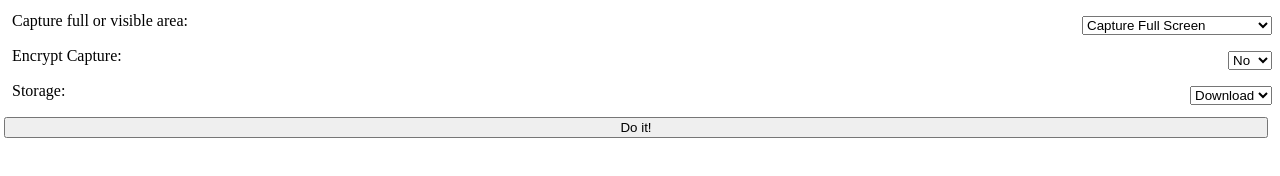
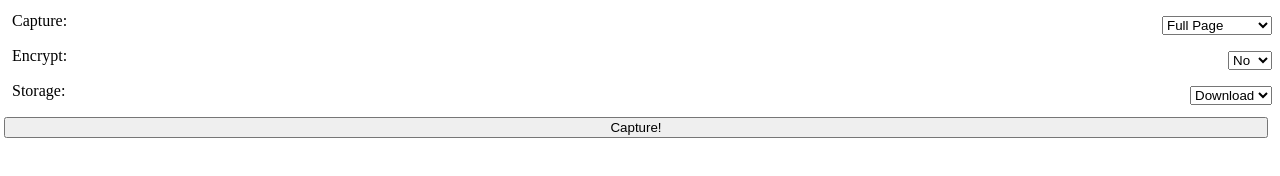
Before and after one commit to grafie/acceptum, a browser extension: page firefox/addon/browser_action/save-page.html in a window 1280 px wide. Drawn offline with Linux system fonts and the light colour scheme.

Commit message:
fix(labels): update english to make more sense to muggles

```diff
--- a/firefox/addon/browser_action/save-page.html
+++ b/firefox/addon/browser_action/save-page.html
@@ -28,15 +28,15 @@
 
 <body>
   <div>
-    <label>Capture full or visible area:</label>
+    <label>Capture:</label>
     <select id="captureAreaSetting">
-      <option value="full">Capture Full Screen</option>
-      <option value="visible">Capture Visible Screen Area</option>
+      <option value="full">Full Page</option>
+      <option value="visible">Visible Section</option>
       <!--<option value="pdf">Save page as PDF</option>-->
     </select>
   </div>
   <div>
-    <label>Encrypt Capture:</label>
+    <label>Encrypt:</label>
     <select id="captureEncryptionSetting">
       <option value="none">No</option>
       <option value="encrypt">Yes</option>
@@ -52,7 +52,7 @@
       <!--<option value="database">Store in browser</option>-->
     </select>
   </div>
-  <button id="doitbutton" type="button">Do it!</button>
+  <button id="doitbutton" type="button">Capture!</button>
   <script src="save-page.js"></script>
 </body>
 
--- a/firefox/addon/browser_action/save-page.js
+++ b/firefox/addon/browser_action/save-page.js
@@ -1,13 +1,13 @@
 //https://github.com/ogt/slugify-url/
 function slugify(url) {
-	var sanitized = url.substr(0, url.indexOf('?') || url.length);
+	var sanitized = url.substr(0, url.indexOf('?') === -1 ? url.length : url.indexOf('?'));
   sanitized = sanitized.replace(/^[\w]+:\/\//, '');
 	sanitized = sanitized.replace(/[\w\-_\.]+(:[^@]+)?@/, '');
 	sanitized = sanitized.replace(/\//g, '!');
   sanitized = sanitized.replace(/[<>:"/\\|?*]/g, '!');
 	sanitized = sanitized.replace(new RegExp('[!]{2,}','g'),'!');
 	sanitized = sanitized.replace(new RegExp('[!]$'),'');
-	sanitized = sanitized.substr(0, 64);
+	sanitized = sanitized.substr(0, 128);
 	return sanitized;
 }
 
--- a/firefox/addon/content_scripts/html-to-image.js
+++ b/firefox/addon/content_scripts/html-to-image.js
@@ -38,7 +38,7 @@
 
     ctx.clearRect(x, y, w, h);
     ctx.save();
-    ctx.drawWindow(window, x, y, w, h, "rgb(255,255,255)");
+    ctx.drawWindow(window, x, y, w, h, "rgba(0,0,0,0)");
     ctx.restore();
     return canvas.toDataURL('image/png');
   }
```
Lines whose indentation alone changed are shown as unchanged.
